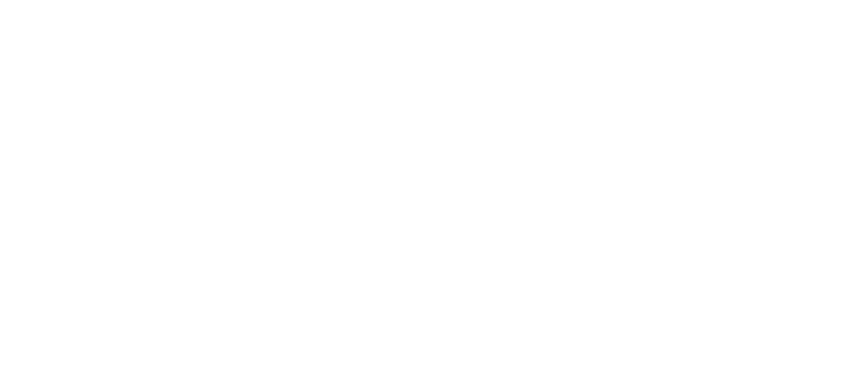
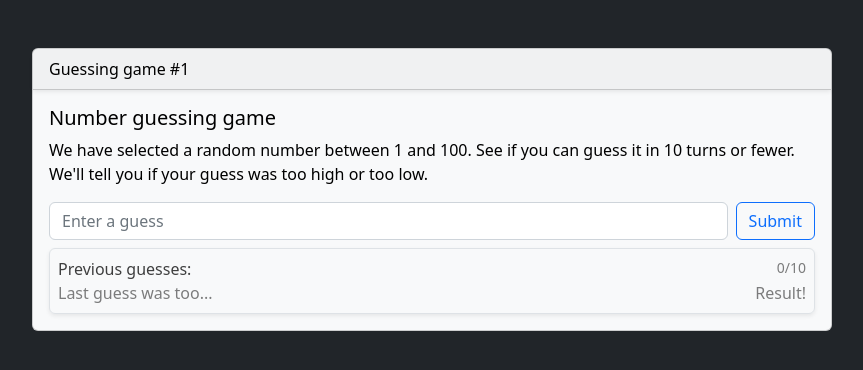
Before and after one commit to RostaJecna/WAProject0112, a plain HTML site: page index.html in a window 1280 px wide. Shown: the whole page, without its empty margins (208-1071 px from the left). Drawn offline with nearby package versions, Linux system fonts and the light colour scheme.

Commit message:
Add <section> for the first task

```diff
--- a/index.html
+++ b/index.html
@@ -8,8 +8,29 @@
         <link rel="icon" type="image/x-icon" href="https://img.icons8.com/external-filled-outline-wichaiwi/64/null/external-convenience-customer-validation-filled-outline-wichaiwi.png">
         <title>Guessing game</title>
     </head>
-
-    <body>
-
+    <body class="bg-dark d-flex justify-content-center m-5">
+        <section id="guessingGame1" class="card text-bg-light mb-3" style="max-width: 50rem;">
+            <div class="card-header shadow-sm">Guessing game #1</div>
+            <div class="card-body">
+                <h5 class="card-title">Number guessing game</h5>
+                <p class="card-text">We have selected a random number between 1 and 100. See if you can guess it in 10 turns
+                    or fewer. We'll tell you if your guess was too high or too low.</p>
+                <form class="d-flex mb-2" role="form">
+                    <input type="number" id="numberField" class="form-control me-2" placeholder="Enter a guess">
+                    <button type="button" id="numberButton" class="btn btn-outline-primary">Submit</button>
+                </form>
+                <form id="numberList" class="border rounded p-2 shadow-sm">
+                    <div class="d-flex gap-2 w-100 justify-content-between">
+                        <p id="guesses" class="mb-0 opacity-75">Previous guesses: </p>
+                        <small id="tries" class="opacity-50 text-nowrap">0/10</small>
+                    </div>
+                    <div class="d-flex gap-2 w-100 justify-content-between opacity-50">
+                        <p id="numberInfo" class="mb-0">Last guess was too...</p>
+                        <p id="lastResult" class="mb-0">Result!</p>
+                    </div>
+                </form>
+            </div>
+        </section>
     </body>
+    <script src="./js/main.js"></script>
 </html>
```
